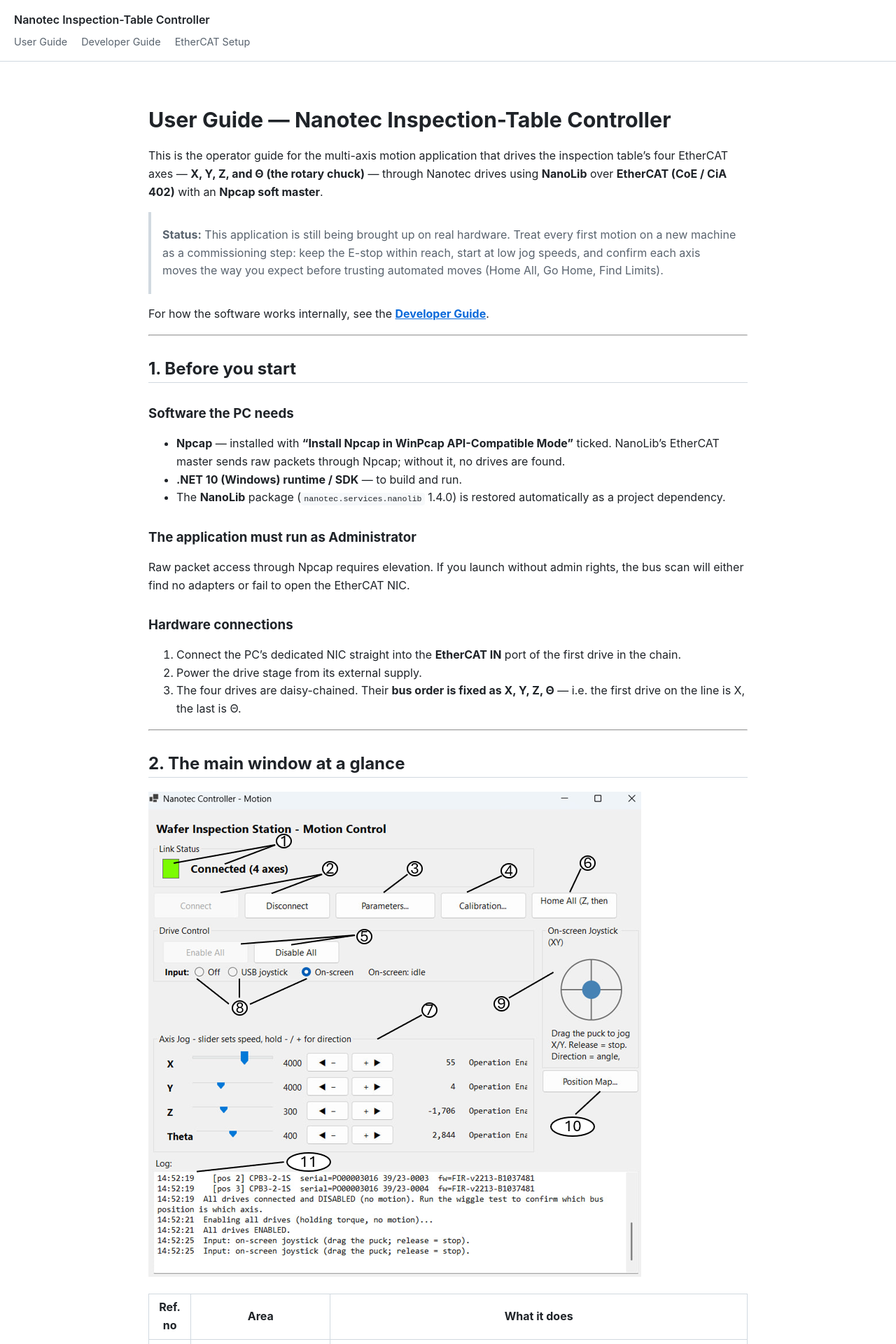
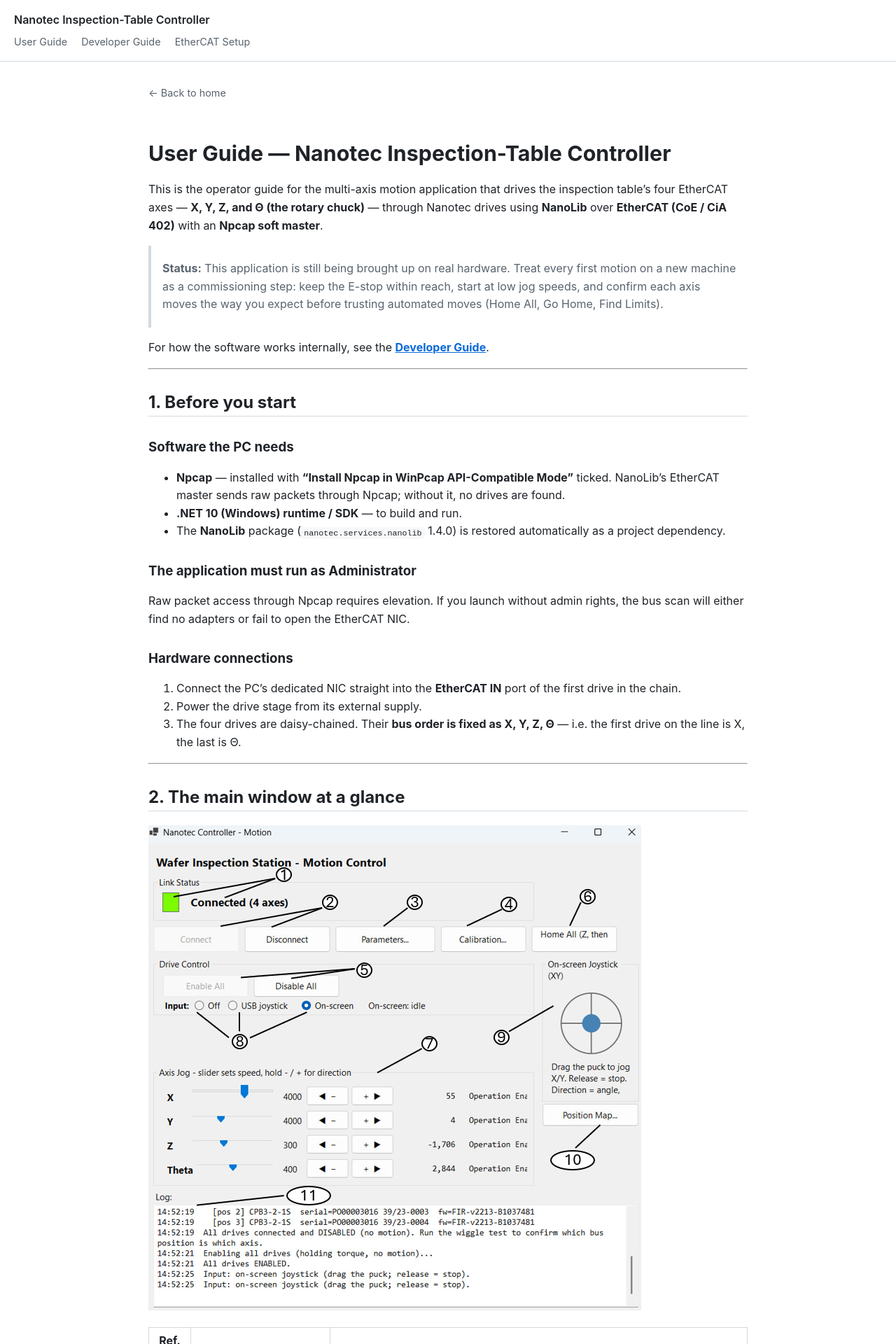
Before and after one commit to alexanderYaw/nanotec-controller, a Jekyll site: the page built from docs/user-guide/index.md, in a window 1280 px wide. Shown: the top 1920 px of the page at 70% size. Built offline with Jekyll 4.4.1, drawn with Linux system fonts in a browser that asks for light colours.

Commit message:
Add back button for subsections

```diff
--- a/docs/_layouts/default.html
+++ b/docs/_layouts/default.html
@@ -49,6 +49,14 @@
       padding: 2rem 1.25rem 4rem;
     }
     a { color: var(--accent); }
+    a.back {
+      display: inline-block;
+      margin-bottom: 1.5rem;
+      color: var(--muted);
+      text-decoration: none;
+      font-size: .9rem;
+    }
+    a.back:hover { color: var(--accent); }
     h1, h2, h3 { line-height: 1.25; margin-top: 2rem; }
     h1 { font-size: 1.9rem; }
     h2 { border-bottom: 1px solid var(--border); padding-bottom: .3rem; }
@@ -95,6 +103,9 @@
   </header>
 
   <main>
+    {% unless page.url == '/' %}
+    <a class="back" href="{{ '/' | relative_url }}">&larr; Back to home</a>
+    {% endunless %}
     {{ content }}
   </main>
 
```
